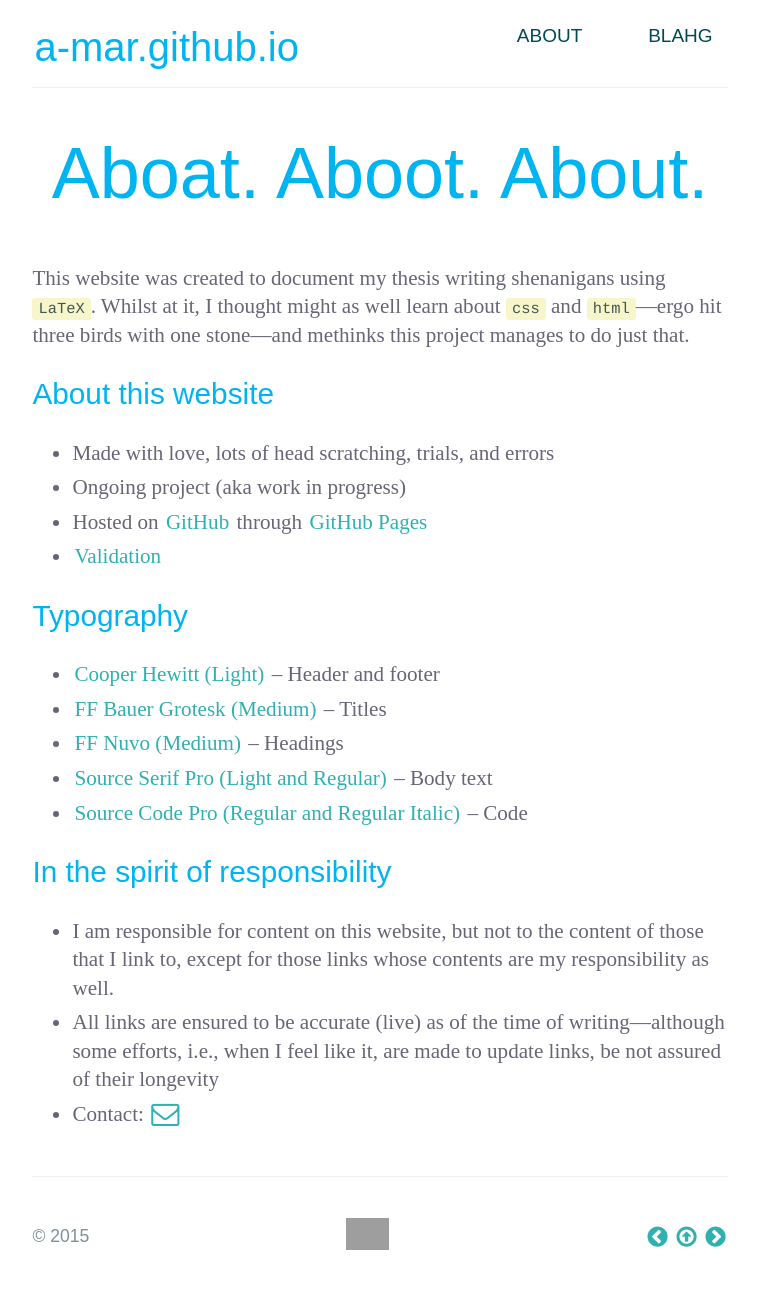
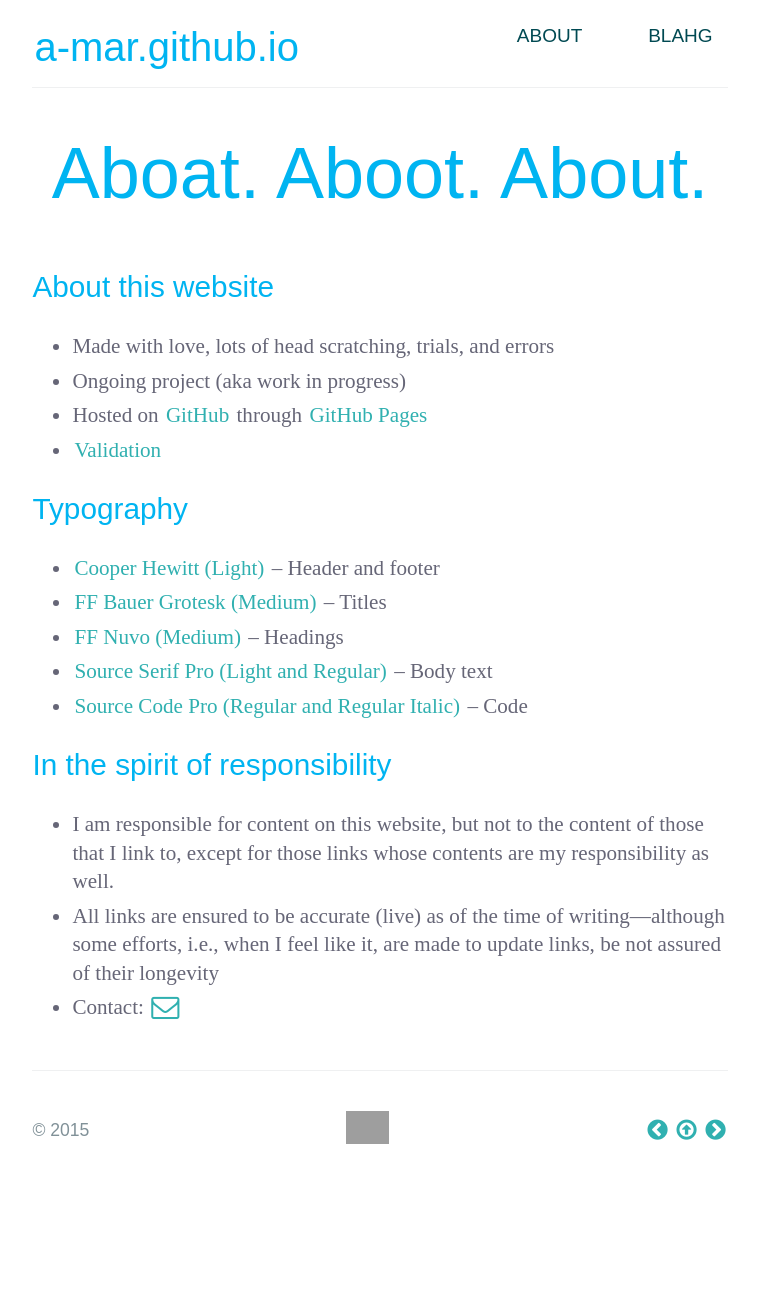
Before and after one commit to a-mar/a-mar.github.io, a Jekyll site: the page built from about/index.html, in a window 1280 px wide. Shown: the whole page, without its empty margins (260-1019 px from the left). Built offline with Jekyll 4.4.1, drawn with Linux system fonts in a browser that asks for light colours; nearby versions of some CDN libraries; some web fonts are replaced; library files that are not in the unit come from our copies; Markdown is read by kramdown in place of the engine named in the settings; after the commit the page ends 1197 px from its top, so only the background shows below that; grey boxes are pictures that could not be loaded.

Commit message:
Update index.html

```diff
--- a/about/index.html
+++ b/about/index.html
@@ -6,7 +6,7 @@
 <section class="page-header">
    <h2 class="project-tagline">Aboat. Aboot. About.</h2>
 </section>
-<p>This website was created to document my thesis writing shenanigans using <code>LaTeX</code>. Whilst at it, I thought might as well learn about <code>css</code> and <code>html</code>&mdash;ergo hit three birds with one stone&mdash;and methinks this project manages to do just that.</p>
+<!--<p>This website was created to document my thesis writing shenanigans using <code>LaTeX</code>. Whilst at it, I thought might as well learn about <code>css</code> and <code>html</code>&mdash;ergo hit three birds with one stone&mdash;and methinks this project manages to do just that.</p>-->
 <h2>About this website</h2>
 <ul>
    <li>Made with love, lots of head scratching, trials, and errors</li>
```
